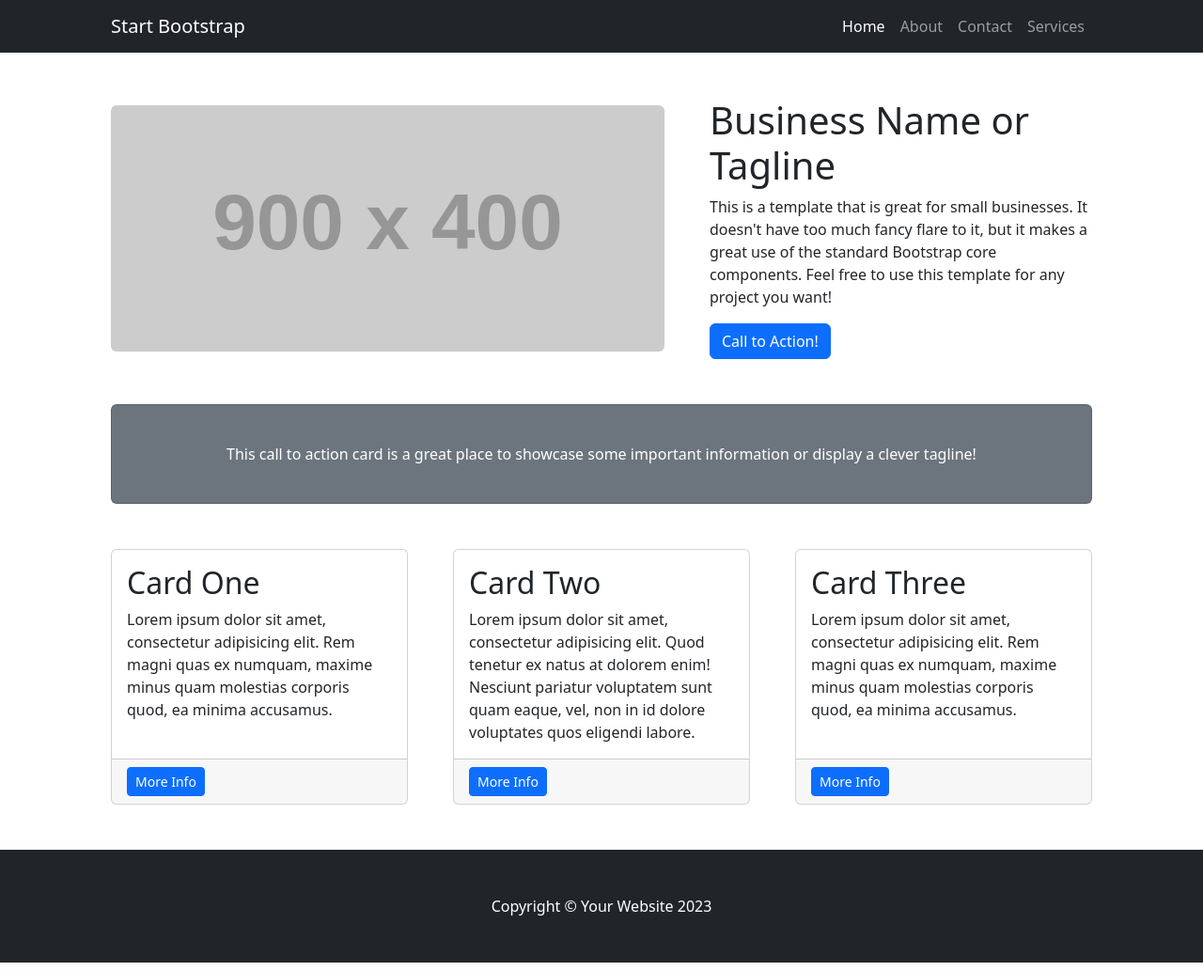
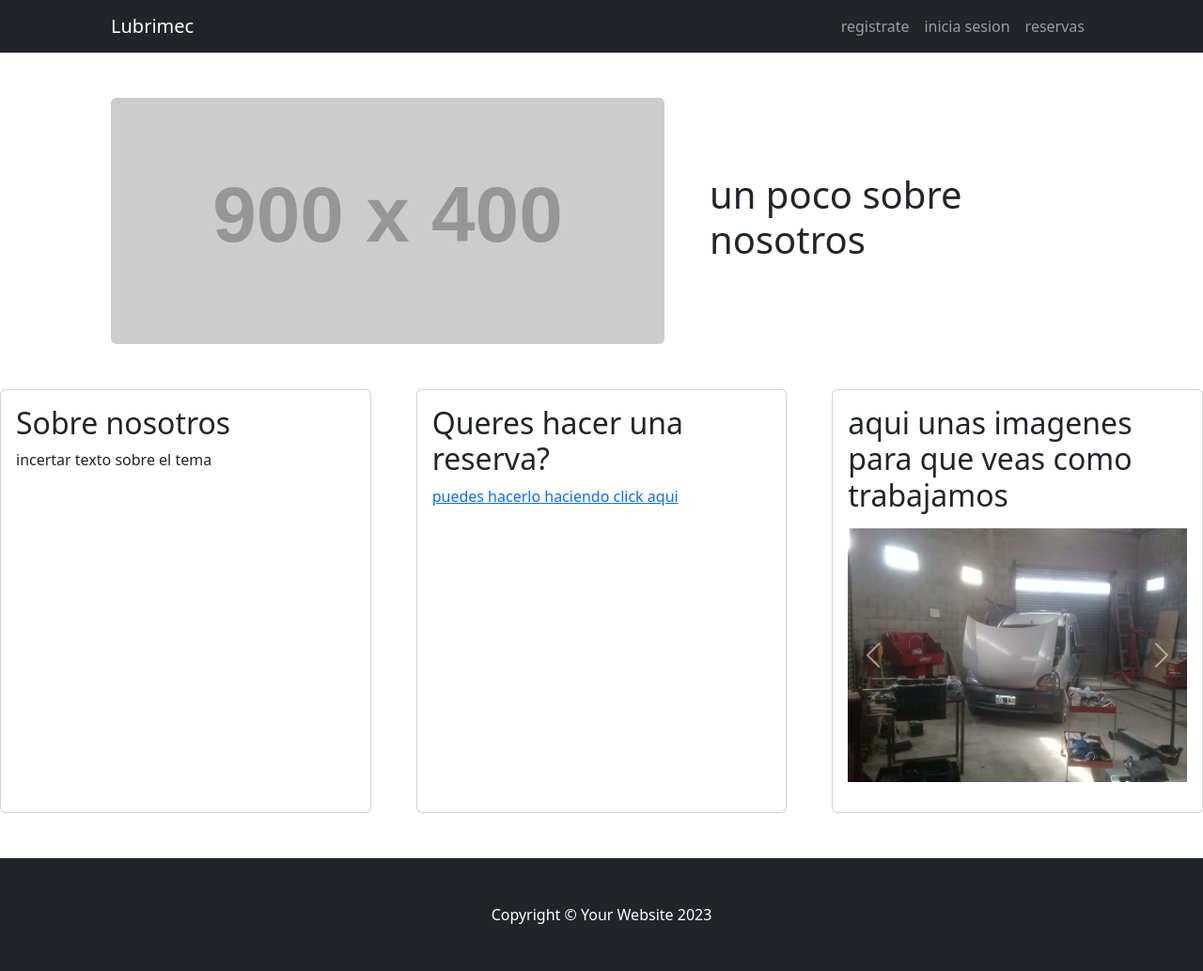
Before and after one commit to LeanGarro/Proyecto_Final, a Django app: template project/apps/home/templates/home/index.html in a window 1280 px wide. Shown: the whole page at 94% size. Run offline with Django 4.2, Linux system fonts and the light colour scheme; the template is opened without the code that fills it, so the values that code supplies are empty; grey boxes labelled with a size stand in for pictures from a placeholder-image service; some libraries are stand-ins or nearby versions.

Commit message:
se agregan plantillas boostrap y sus archivos

```diff
--- a/project/apps/home/templates/home/index.html
+++ b/project/apps/home/templates/home/index.html
@@ -5,24 +5,23 @@
         <meta name="viewport" content="width=device-width, initial-scale=1, shrink-to-fit=no" />
         <meta name="description" content="" />
         <meta name="author" content="" />
-        <title>Small Business - Start Bootstrap Template</title>
+        <title>pagina principal</title>
         <!-- Favicon-->
         <link rel="icon" type="image/x-icon" href="assets/favicon.ico" />
         <!-- Core theme CSS (includes Bootstrap)-->
-        <link href="css/styles.css" rel="stylesheet" />
+        <link href="home/css/styles.css" rel="stylesheet" />
     </head>
     <body>
         <!-- Responsive navbar-->
         <nav class="navbar navbar-expand-lg navbar-dark bg-dark">
             <div class="container px-5">
-                <a class="navbar-brand" href="#!">Start Bootstrap</a>
+                <a class="navbar-brand" href="/">Lubrimec</a>
                 <button class="navbar-toggler" type="button" data-bs-toggle="collapse" data-bs-target="#navbarSupportedContent" aria-controls="navbarSupportedContent" aria-expanded="false" aria-label="Toggle navigation"><span class="navbar-toggler-icon"></span></button>
                 <div class="collapse navbar-collapse" id="navbarSupportedContent">
                     <ul class="navbar-nav ms-auto mb-2 mb-lg-0">
-                        <li class="nav-item"><a class="nav-link active" aria-current="page" href="#!">Home</a></li>
-                        <li class="nav-item"><a class="nav-link" href="#!">About</a></li>
-                        <li class="nav-item"><a class="nav-link" href="#!">Contact</a></li>
-                        <li class="nav-item"><a class="nav-link" href="#!">Services</a></li>
+                        <li class="nav-item"><a class="nav-link" href="/register/">registrate</a></li>
+                        <li class="nav-item"><a class="nav-link" href="/login/">inicia sesion</a></li>
+                        <li class="nav-item"><a class="nav-link" href="#!">reservas</a></li>
                     </ul>
                 </div>
             </div>
@@ -33,42 +32,63 @@
             <div class="row gx-4 gx-lg-5 align-items-center my-5">
                 <div class="col-lg-7"><img class="img-fluid rounded mb-4 mb-lg-0" src="https://dummyimage.com/900x400/dee2e6/6c757d.jpg" alt="..." /></div>
                 <div class="col-lg-5">
-                    <h1 class="font-weight-light">Business Name or Tagline</h1>
-                    <p>This is a template that is great for small businesses. It doesn't have too much fancy flare to it, but it makes a great use of the standard Bootstrap core components. Feel free to use this template for any project you want!</p>
-                    <a class="btn btn-primary" href="#!">Call to Action!</a>
+                    <h1 class="font-weight-light">un poco sobre nosotros</h1>
+
                 </div>
             </div>
-            <!-- Call to Action-->
-            <div class="card text-white bg-secondary my-5 py-4 text-center">
-                <div class="card-body"><p class="text-white m-0">This call to action card is a great place to showcase some important information or display a clever tagline!</p></div>
+
             </div>
             <!-- Content Row-->
             <div class="row gx-4 gx-lg-5">
                 <div class="col-md-4 mb-5">
                     <div class="card h-100">
                         <div class="card-body">
-                            <h2 class="card-title">Card One</h2>
-                            <p class="card-text">Lorem ipsum dolor sit amet, consectetur adipisicing elit. Rem magni quas ex numquam, maxime minus quam molestias corporis quod, ea minima accusamus.</p>
+                            <h2 class="card-title">Sobre nosotros</h2>
+                            <p class="card-text">incertar texto sobre el tema</p>
                         </div>
-                        <div class="card-footer"><a class="btn btn-primary btn-sm" href="#!">More Info</a></div>
+
                     </div>
                 </div>
                 <div class="col-md-4 mb-5">
                     <div class="card h-100">
                         <div class="card-body">
-                            <h2 class="card-title">Card Two</h2>
-                            <p class="card-text">Lorem ipsum dolor sit amet, consectetur adipisicing elit. Quod tenetur ex natus at dolorem enim! Nesciunt pariatur voluptatem sunt quam eaque, vel, non in id dolore voluptates quos eligendi labore.</p>
+                            <h2 class="card-title">Queres hacer una reserva?</h2>
+                            <p class="card-text"><a href="/reservas/">puedes hacerlo haciendo click aqui</a></p>
                         </div>
-                        <div class="card-footer"><a class="btn btn-primary btn-sm" href="#!">More Info</a></div>
+
                     </div>
                 </div>
                 <div class="col-md-4 mb-5">
                     <div class="card h-100">
                         <div class="card-body">
-                            <h2 class="card-title">Card Three</h2>
-                            <p class="card-text">Lorem ipsum dolor sit amet, consectetur adipisicing elit. Rem magni quas ex numquam, maxime minus quam molestias corporis quod, ea minima accusamus.</p>
+                            <h2 class="card-title">aqui unas imagenes para que veas como trabajamos</h2>
+                            <p class="card-text">
+
+                                <div id="carouselExampleRide" class="carousel slide" data-bs-ride="true">
+                                <div class="carousel-inner">
+                                  <div class="carousel-item active">
+                                    <img src="imagenes/camioneta.jpg" class="d-block w-100" alt="...">
+                                  </div>
+                                  <div class="carousel-item">
+                                    <img src="imagenes/dos_autos.jpg" class="d-block w-100" alt="...">
+                                  </div>
+                                  <div class="carousel-item">
+                                    <img src="imagenes/otros_dos_autos.jpg" class="d-block w-100" alt="...">
+                                  </div>
+                                </div>
+                                <button class="carousel-control-prev" type="button" data-bs-target="#carouselExampleRide" data-bs-slide="prev">
+                                  <span class="carousel-control-prev-icon" aria-hidden="true"></span>
+                                  <span class="visually-hidden">Previous</span>
+                                </button>
+                                <button class="carousel-control-next" type="button" data-bs-target="#carouselExampleRide" data-bs-slide="next">
+                                  <span class="carousel-control-next-icon" aria-hidden="true"></span>
+                                  <span class="visually-hidden">Next</span>
+                                </button>
+                              </div>
+
+                            </p>
                         </div>
-                        <div class="card-footer"><a class="btn btn-primary btn-sm" href="#!">More Info</a></div>
+
                     </div>
                 </div>
             </div>
@@ -80,6 +100,6 @@
         <!-- Bootstrap core JS-->
         <script src="https://cdn.jsdelivr.net/npm/bootstrap@5.2.3/dist/js/bootstrap.bundle.min.js"></script>
         <!-- Core theme JS-->
-        <script src="js/scripts.js"></script>
+        <script src="home/js/scripts.js"></script>
     </body>
 </html>
--- a/project/apps/register/templates/register/login.html
+++ b/project/apps/register/templates/register/login.html
@@ -1,5 +1,5 @@
 <!DOCTYPE html>
-<html lang="en">
+<html lang="es">
 <head>
     <meta charset="UTF-8">
     <meta name="viewport" content="width=device-width, initial-scale=1.0">
--- a/project/apps/register/views.py
+++ b/project/apps/register/views.py
@@ -5,8 +5,8 @@ from.forms import usuario_forms
 # Create your views here.
 name = "register"
 
-def register(request):
-    return render(request, "register/register.html")
+def registrado(request):
+    return render(request, "register/registrado.html")
 
 def login(request):
     return render(request, "register/login.html")
--- a/project/config/urls.py
+++ b/project/config/urls.py
@@ -16,13 +16,13 @@ Including another URLconf
 """
 from django.contrib import admin
 from django.urls import path, include
-from apps.register.views import register, login, formulario_registro
+from apps.register.views import login, formulario_registro, registrado
 
 urlpatterns = [
     path('admin/', admin.site.urls),
-    path("home/", include("home.urls")),
-    path("", formulario_registro),
-    path("register/", register),
+    path("", include("home.urls")),
+    #path("", formulario_registro),
+    path("register/", formulario_registro),
     path("login/", login),
-
+    path("registrado/", formulario_registro),
 ]
```
Also changed, not shown: project/apps/register/templates/register/register.html (+2 -10 lines), project/apps/register/templates/register/registrado.html (added, +18 -0 lines), project/apps/register/templates/register/reservar.html (added, +16 -0 lines), imagenes/camioneta.jpg (added), imagenes/dos_autos.jpg (added), imagenes/otros_dos_autos.jpg (added), project/apps/home/static/home/assets/favicon.ico (renamed from startbootstrap-small-business-gh-pages/assets/favicon.ico), project/apps/home/static/home/css/styles.css (renamed from startbootstrap-small-business-gh-pages/css/styles.css), project/apps/home/static/home/js/scripts.js (renamed from startbootstrap-small-business-gh-pages/js/scripts.js), project/db.sqlite3.
